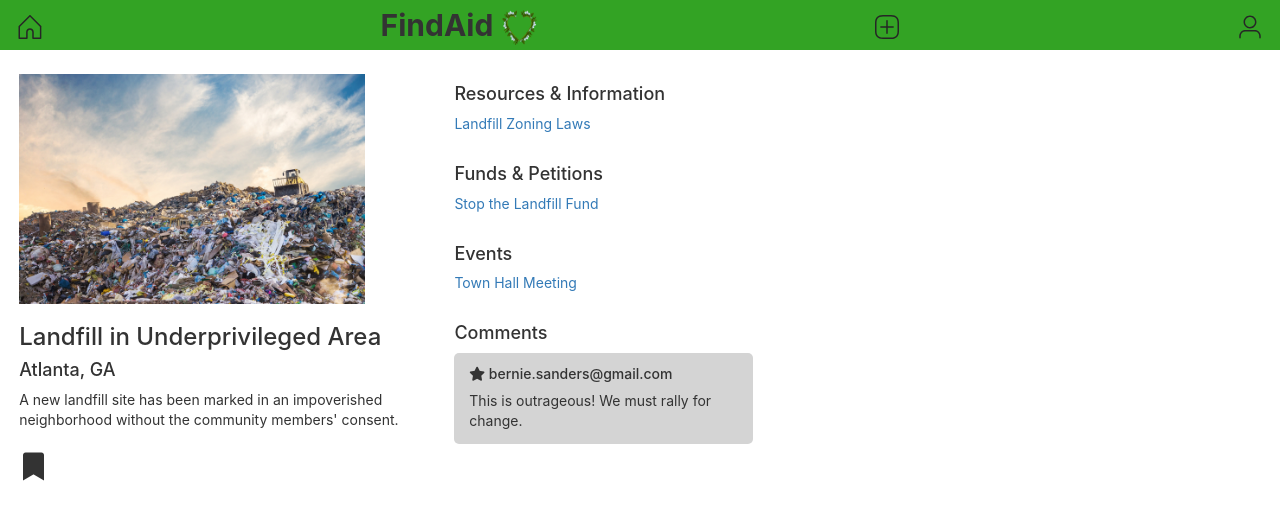
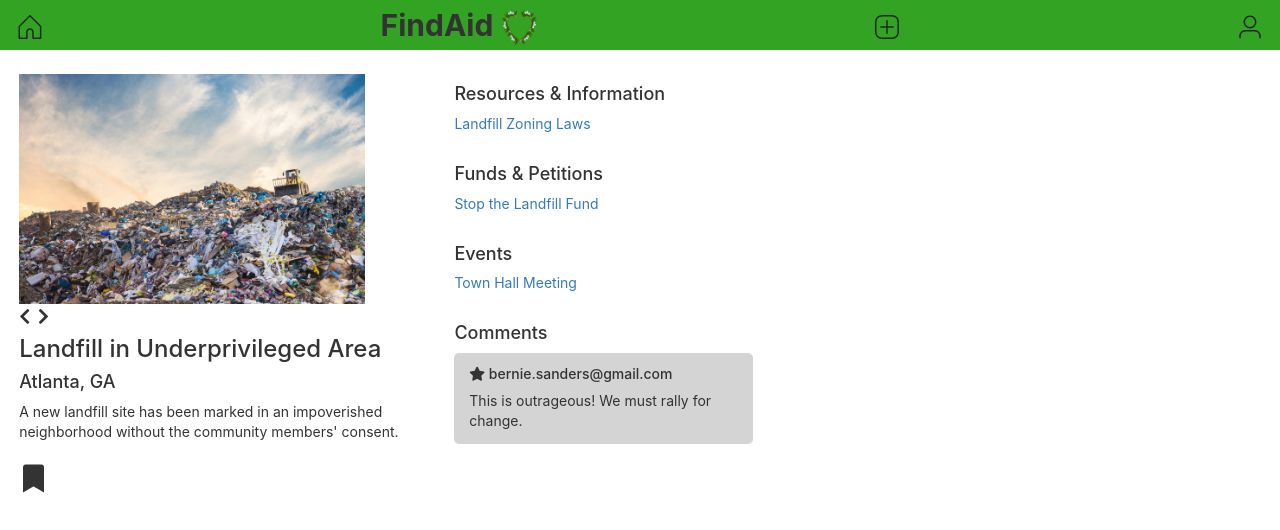
Before and after one commit to ryankrawz/findaid, a React (Create React App) app: page /357458 in a window 1280 px wide. Shown: the top 530 px of the page. Built offline with nearby package versions, Linux system fonts and the light colour scheme.

Commit message:
Scroll photos on a post

```diff
--- a/src/components/Post.js
+++ b/src/components/Post.js
@@ -1,4 +1,4 @@
-import React, { useContext} from 'react';
+import React, { useContext, useState } from 'react';
 import { useParams } from 'react-router-dom';
 
 import css from './Post.module.css';
@@ -7,14 +7,23 @@ import { StoreContext } from 'contexts/StoreContext';
 
 function Post() {
     const {posts, users, likes, addLike, removeLike} = useContext(StoreContext);
+    const [currentImage, setCurrentImage] = useState(0);
     const {postId} = useParams();
     const currentPost = posts.find(p => p.id === postId);
     const currentUser = users.find(u => u.email === currentPost.poster);
-    // Implement photo scroll
-    const currentImage = 0;
 
     function handleLike() {
         addLike(postId);
+    }
+
+    function handleNextImage() {
+        const nextImage = currentImage < currentPost.images.length - 1 ? currentImage + 1 : 0;
+        setCurrentImage(nextImage);
+    }
+
+    function handlePrevImage() {
+        const nextImage = currentImage > 0 ? currentImage - 1 : currentPost.images.length - 1;
+        setCurrentImage(nextImage);
     }
 
     function handleUnlike() {
@@ -25,7 +34,12 @@ function Post() {
         <div className={css.postContainer}>
             <aside className={css.postInfo}>
                 <img className={css.postImage} src={publicUrl(currentPost.images[currentImage])} alt={currentPost.images[currentImage]}/>
-                <h3>{currentPost.title}</h3>
+                <div className={css.scrollContainer}>
+                    <i className={`fas fa-chevron-left ${css.scrollPhoto}`} onClick={handlePrevImage}></i>
+                    &nbsp;&nbsp;
+                    <i className={`fas fa-chevron-right ${css.scrollPhoto}`} onClick={handleNextImage}></i>
+                </div>
+                <h3 className={css.postTitle}>{currentPost.title}</h3>
                 <h4>{currentPost.location}</h4>
                 {currentPost.description}
                 {likes.find(like => like.postId === postId && like.userEmail === currentUser.email) ?
--- a/src/components/Post.module.css
+++ b/src/components/Post.module.css
@@ -10,6 +10,23 @@
 
 .postImage {
     width: 90%;
+}
+
+.scrollContainer {
+    display: block;
+    margin-top: 1%;
+}
+
+.scrollPhoto {
+    font-size: 125%;
+}
+
+.scrollPhoto:hover {
+    cursor: pointer;
+}
+
+.postTitle {
+    margin-top: 2%;
 }
 
 .infoContainer {
```
